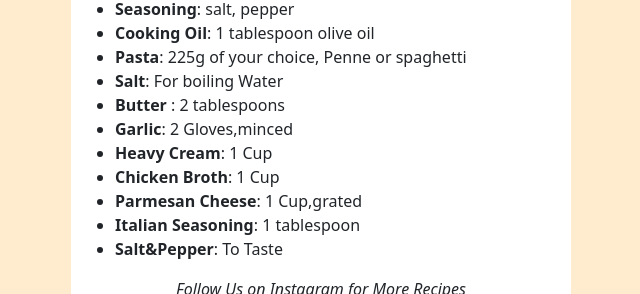
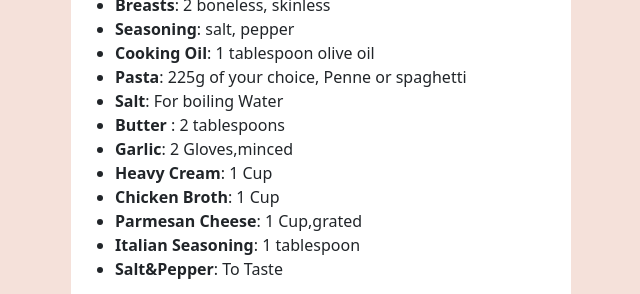
Before and after one commit to Kearabetswejabane/Pasta-Recipe, a plain HTML site: page index.html in a window 1280 px wide. Shown: the part 770-1064 px from the top of the page, without its empty margins (319-959 px from the left). Drawn offline with nearby package versions, Linux system fonts and the light colour scheme.

Commit message:
Made changes on CSS

```diff
--- a/index.html
+++ b/index.html
@@ -67,7 +67,7 @@
       </div>
       <footer>
         <p><em>Follow Us on Instagram for More Recipes</em></p>
-        <div class="social-link text-center">
+        <div class="social-link text-center mb-4 p-0">
           <a href="https://www.Instagram.com/cookwithprecious"
             ><i class="fa-brands fa-instagram"></i
           ></a>
--- a/src/styles.css
+++ b/src/styles.css
@@ -1,5 +1,6 @@
 body {
-  background-color: blanchedalmond;
+  background-color: #f5e1da;
+  margin-top: 20px;
 }
 .container {
   max-width: 500px;
```
